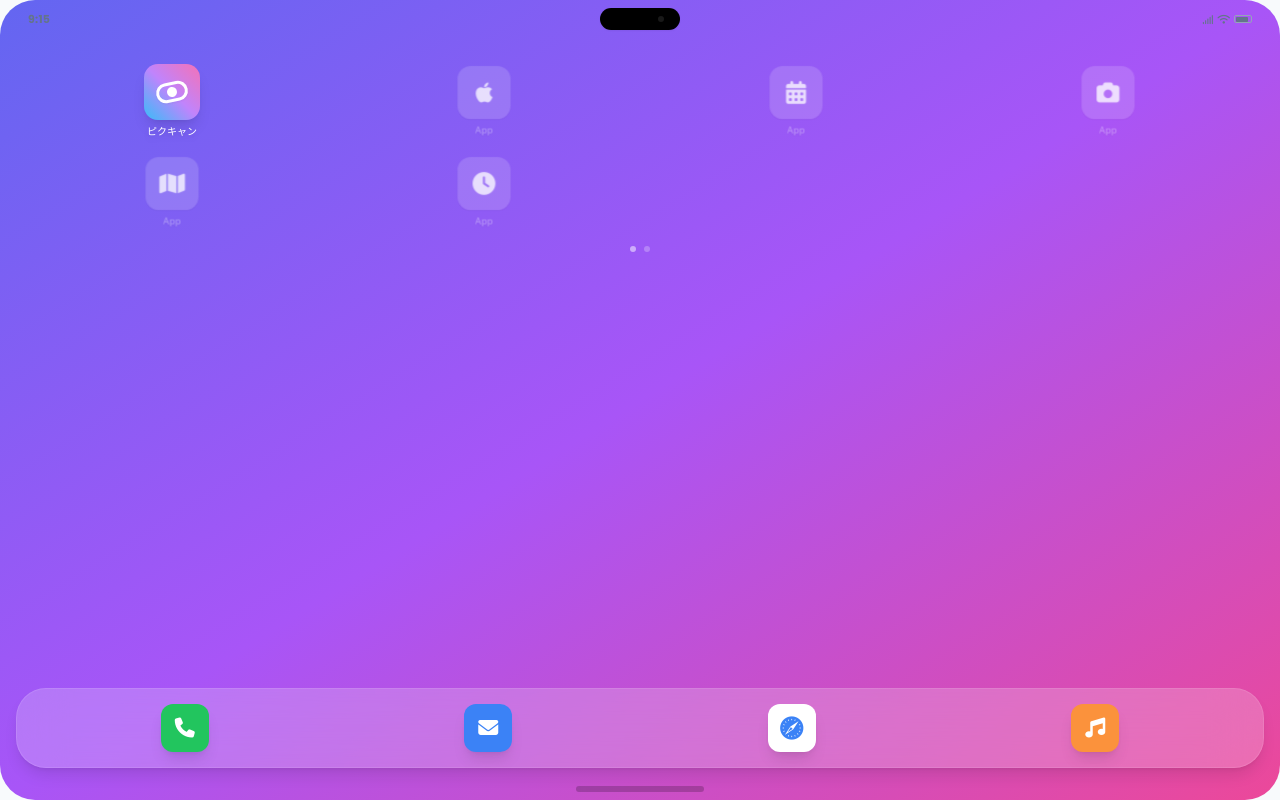
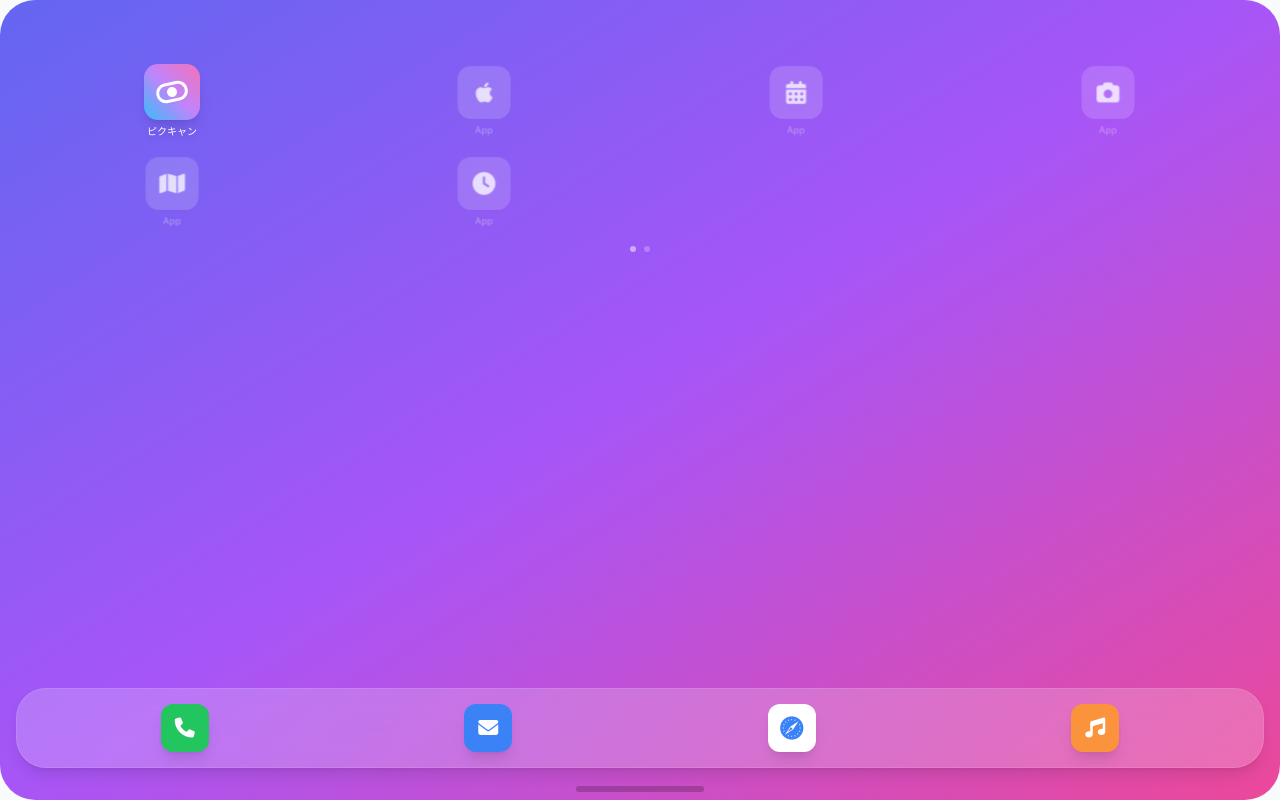
Before and after one commit to reemy03/ver13.1714, a plain HTML site: page index.html in a window 1280 px wide. Drawn offline with nearby package versions, Linux system fonts and the light colour scheme; a web font is replaced by a local one.

Commit message:
Update index.html

```diff
--- a/index.html
+++ b/index.html
@@ -393,24 +393,8 @@
     <div id="app-container"
         class="relative w-full h-[100dvh] bg-slate-50 overflow-hidden text-slate-600 font-sans selection:bg-sky-200 selection:text-sky-900">
 
-        <!-- Status Bar -->
-        <div
-            class="absolute top-[8px] w-full h-[22px] px-6 flex justify-between items-center z-[60] text-slate-500 pointer-events-none select-none">
-            <span id="statusBarTime" class="font-['Poppins'] font-semibold text-[11px] tracking-wide ml-1">16:14</span>
-            <div class="flex items-center gap-1 mr-1 text-slate-500">
-                <i class="fa-solid fa-signal text-[9px]"></i>
-                <i class="fa-solid fa-wifi text-[10px]"></i>
-                <div class="relative w-[18px] h-[8px] border border-slate-400 rounded-[2px] p-[0.5px]">
-                    <div class="h-full w-[80%] bg-slate-500 rounded-[1px]"></div>
-                </div>
-            </div>
-        </div>
-
-        <!-- Dynamic Island -->
-        <div onclick="resetApp()"
-            class="absolute top-[8px] left-1/2 transform -translate-x-1/2 w-20 h-[22px] bg-black rounded-full z-50 cursor-pointer hover:scale-105 active:scale-95 transition-transform flex items-center justify-center shadow-sm">
-            <div class="absolute right-4 w-1.5 h-1.5 rounded-full bg-[#1a1a1a] shadow-inner"></div>
-        </div>
+        <!-- Status Bar Removed -->
+        <!-- Dynamic Island Removed -->
 
         <!-- Screen Container -->
         <div id="screenContainer"
@@ -666,14 +650,7 @@
             }
         }
 
-        function updateStatusBarClock() {
-            const now = new Date();
-            const hours = now.getHours().toString();
-            const minutes = now.getMinutes().toString().padStart(2, '0');
-            document.getElementById('statusBarTime').textContent = `${hours}:${minutes}`;
-        }
-        setInterval(updateStatusBarClock, 1000);
-        updateStatusBarClock();
+        // Clock logic removed as Status Bar is gone
 
         let capsules = [];
         let currentTab = 'unlocked';
```
